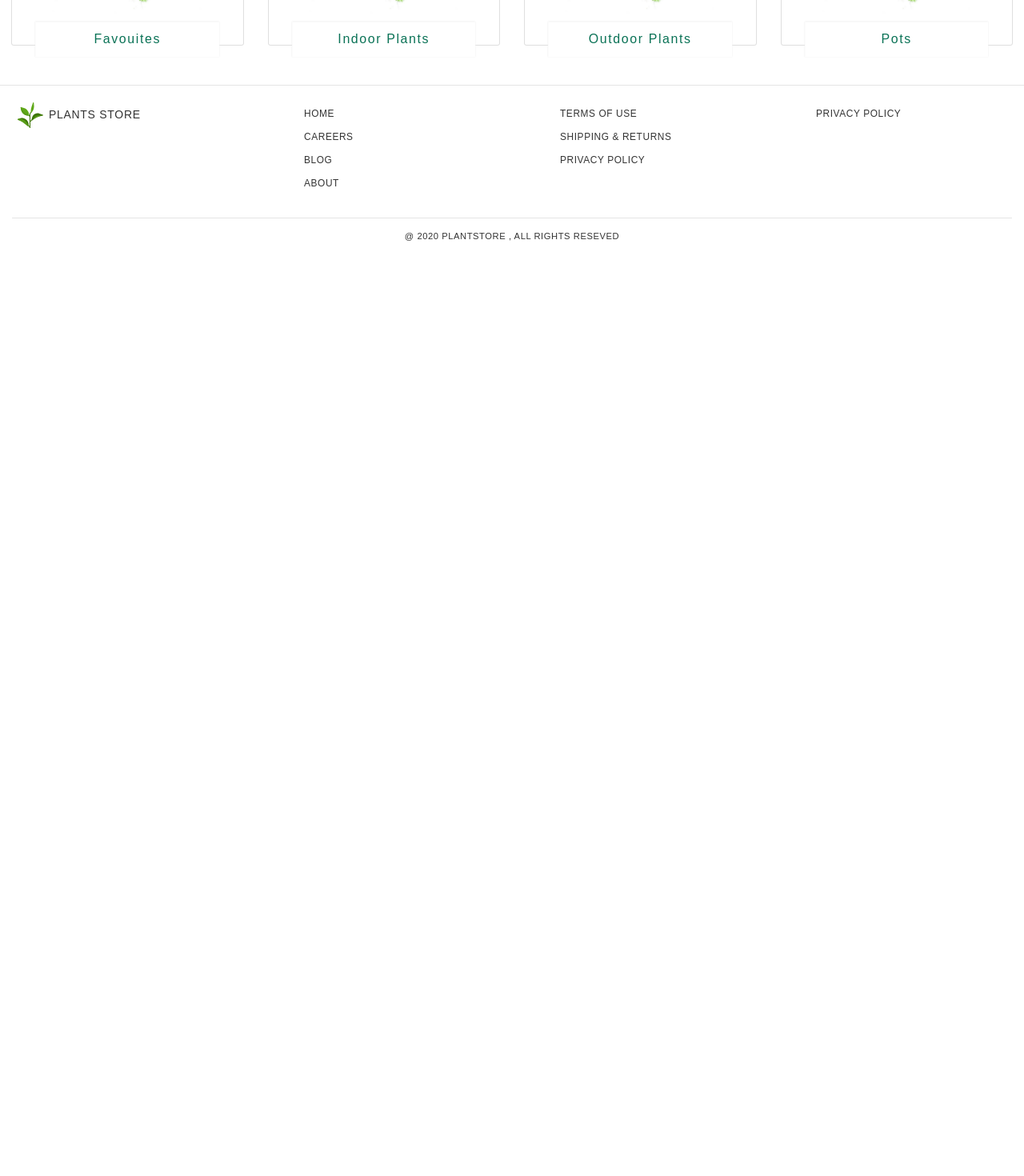
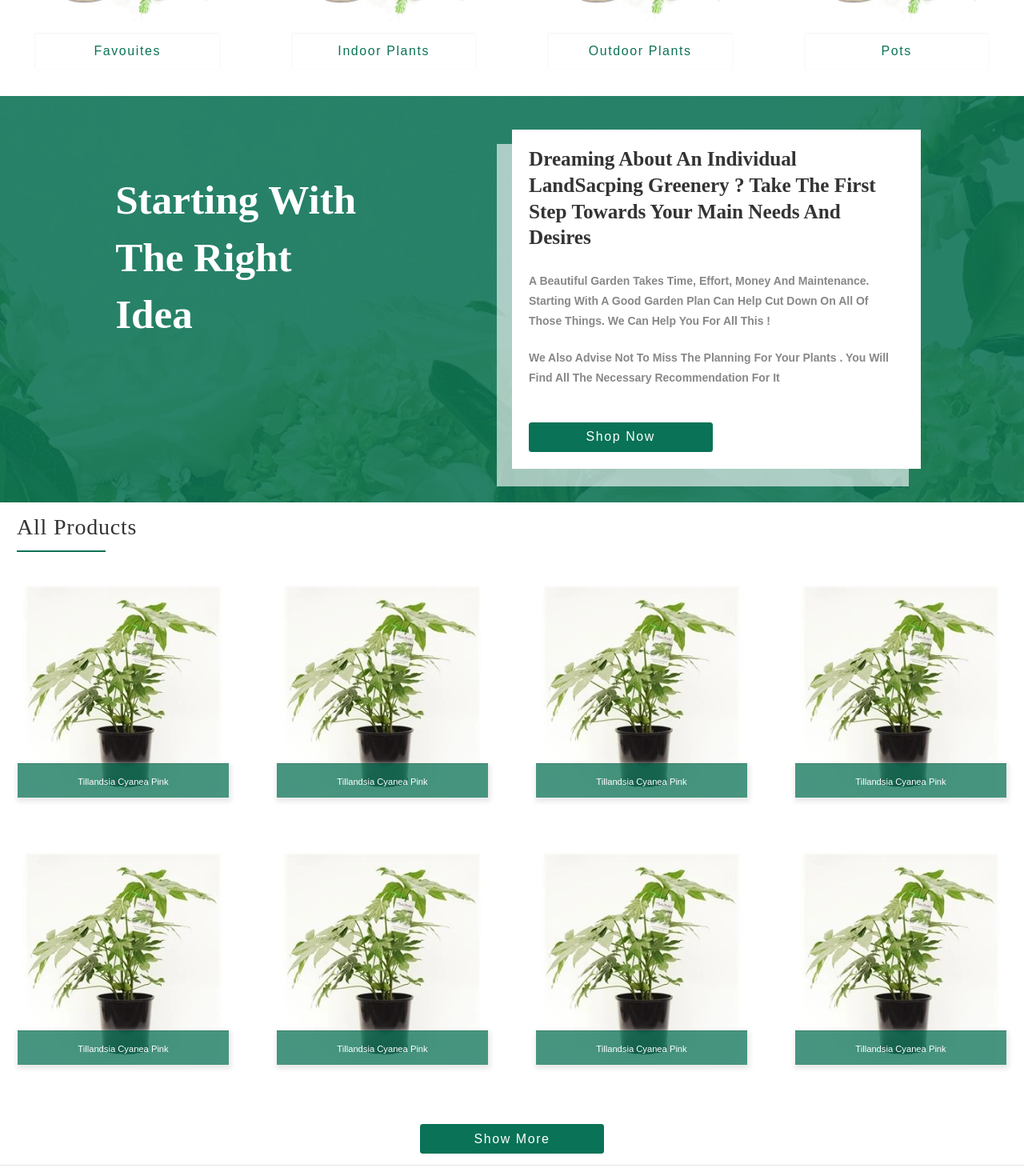
Before and after one commit to eslamaboudesheesh/PlantsStore, a Next.js app: page / in a window 1280 px wide. Shown: the part 1200-2670 px from the top of the page at 80% size. Before the commit the page ends 1525 px from the top, so only its background shows below. Built offline with nearby package versions, Linux system fonts and the light colour scheme.

Commit message:
landing page  finshied

```diff
--- /dev/null
+++ b/component/Home-Component/AboutUs.js
@@ -0,0 +1,37 @@
+import React from "react";
+
+export default function AboutUs() {
+  return (
+    <>
+      <section className="AboutUs__section">
+
+
+      <div className="color-overlay"></div>
+       <div className ="AboutUs__wrapper">
+
+        <div className="row AboutUs__Content py-5 px-5">
+          <div className="col-md-4 col-sm-2 offset-md-1  AboutUs--Content_title py-2">
+              <h2> Starting With The Right Idea</h2></div>
+          <div className="col-md-5 col-sm-2 offset-md-1    AboutUs--Content_storty py-2 px-4">
+            <h3 className="py-3">
+              Dreaming about an individual LandSacping Greenery ? Take The First
+              Step Towards Your Main Needs and desires
+            </h3>
+            <p className="py-1">
+              A beautiful garden takes time, effort, money and maintenance.
+              Starting with a good garden plan can help cut down on all of those
+              things. we Can help you for all this !
+            </p>
+            <p className="py-1">
+           we also advise not to miss the planning for your plants . you will find all the necessary recommendation for it
+            </p>
+            <div className=' my-3'>
+            <button className="btn Main__btn text-center">Shop Now</button>
+            </div>
+          </div>
+        </div>
+        </div>
+      </section>
+    </>
+  );
+}
--- /dev/null
+++ b/component/Home-Component/AllProductList.js
@@ -0,0 +1,60 @@
+import React from 'react'
+import {CardDeck} from 'react-bootstrap'
+import CardsItem from './CardsItem'
+
+export default function AllProductList() {
+    return (
+        <>
+        <div className="px-2">
+
+        <div className=" py-2 my-2 px-2 mx-2 Sub-title">
+         <h2 >All Products</h2>
+        </div>
+            <CardDeck className="py-4">
+
+
+             <div className="col-md-3 col-sm-6">
+             <CardsItem />
+             </div>
+
+             <div className="col-md-3 col-sm-6">
+             <CardsItem />
+             </div>
+
+             <div className="col-md-3 col-sm-6">
+             <CardsItem />
+             </div>
+
+             <div className="col-md-3 col-sm-6">
+             <CardsItem />
+             </div>
+
+            </CardDeck>
+            <CardDeck className="py-4">
+
+
+              <div className="col-md-3 col-sm-6">
+              <CardsItem />
+              </div>
+
+              <div className="col-md-3 col-sm-6">
+              <CardsItem />
+              </div>
+
+              <div className="col-md-3 col-sm-6">
+              <CardsItem />
+              </div>
+
+              <div className="col-md-3 col-sm-6">
+              <CardsItem />
+              </div>
+
+             </CardDeck>
+
+             <div className=' my-3 text-center'>
+            <button className="btn Main__btn text-center">Show More</button>
+            </div>
+            </div>
+        </>
+    )
+}
--- a/component/Home-Component/CardsItem.js
+++ b/component/Home-Component/CardsItem.js
@@ -1,10 +1,10 @@
 import React from 'react'
-import { Card, Button } from 'react-bootstrap'
+import { Card } from 'react-bootstrap'
 
 export default function CardsItem() {
   return (
     <>
-      <Card className="my-2">
+      <Card className="my-3">
         <Card.Img variant="top" src="/images/PlantItem.jpg" alt="plant img " />
         <Card.Footer className="text-center" >
 
--- a/component/Home-Component/LandingPage.js
+++ b/component/Home-Component/LandingPage.js
@@ -2,6 +2,8 @@ import React from 'react'
 import HeaderCover from './HeaderCover'
 import CardSlider from './CardSlider';
 import CategoryItemList from './CategoryItemList';
+import AboutUs from './AboutUs';
+import AllProductList from './AllProductList';
 
 export default function LandingPage() {
     return (
@@ -9,6 +11,8 @@ export default function LandingPage() {
          <HeaderCover/>
          <CardSlider/>
          <CategoryItemList/>
+         <AboutUs/>
+        <AllProductList/>
         </>
     )
 }
--- /dev/null
+++ b/component/Home-Component/styles/aboutUs.scss
@@ -0,0 +1,115 @@
+.AboutUs__section{
+    position: relative;
+ background: url(../../../public/images/header.jpg) no-repeat center fixed;
+ background-size: cover;
+    .color-overlay {
+        position: absolute;
+        top: 0;
+        left: 0;
+        width: 100%;
+        height: 100%;
+        background-color: #0a7256de;
+
+    }
+    .AboutUs__wrapper {
+        position: relative;
+        top: 5%;
+        z-index: 999;
+        .Aboutus__title {
+            color: white;
+            font-family: playfair display, serif;
+            font-size: 0.7rem;
+            /* font-weight: 100; */
+            line-height: 1;
+            letter-spacing: 0.08em;
+            text-transform: none;
+          &::after{
+            content: "";
+            display: block;
+            border-bottom: 2px solid white;
+            width: 7%;
+            position: relative;
+            bottom: -6px;
+          }
+          }
+          @media (max-width: 992px) {
+            .Aboutus__title {
+              color: white;
+              font-family: playfair display, serif;
+              font-size: 0.7rem;
+              /* font-weight: 100; */
+              line-height: 1;
+              letter-spacing: 0.08em;
+              text-transform: none;
+            &::after{
+              content: "";
+              display: block;
+              border-bottom: 2px solid white;
+              width: 25%;
+              position: relative;
+              bottom: -6px;
+            }
+            }
+          }
+    }
+
+.AboutUs__Content {
+    .AboutUs--Content_title {
+         h2 {
+            color: white;
+            font-size: 4vw;
+            line-height: 1.4;
+            text-transform: capitalize;
+            overflow-wrap: break-word;
+            word-wrap: break-word;
+            width: 86%;
+            font-family: playfair display, serif;
+            font-weight: 600;
+            padding-top: 3.5vw;
+         }
+    }
+    .AboutUs--Content_storty {
+        box-shadow: -17px 20px 0px 2px #f8f9faa3;
+        background-color: white;
+        h3{
+            text-transform: capitalize;
+            font-family: playfair display, serif;
+            color: #333333;
+            line-height: 1.3;
+            font-size: 1.8rem ;
+            font-weight: 600;
+        }
+        p{
+            text-transform: capitalize;
+            color: #888888;
+           font-family: proxima-nova, sans-serif;
+            font-size: 1rem;
+            line-height: 1.8;
+            font-weight: 600;
+
+        }
+    }
+
+    @media (max-width: 992px) {
+        .AboutUs--Content_title {
+            text-align: center;
+            h2 {
+               color: white;
+               font-family: inherit;
+               font-size: 12vw;
+               font-weight: 100;
+               line-height: 1.4;
+               text-transform: none;
+               overflow-wrap: break-word;
+               word-wrap: break-word;
+               width:auto;
+               font-family: playfair display, serif;
+               padding-top: 1.5vw;
+            }
+       }
+       .AboutUs--Content_storty {
+           margin-top: 10px;
+       }
+    }
+}
+}
--- a/component/Home-Component/styles/slider.scss
+++ b/component/Home-Component/styles/slider.scss
@@ -25,3 +25,31 @@
 
     }
 }
+
+
+
+.card {
+
+    border-radius: 0 ;
+    border: none;
+    transition: all 0.1s ease-in-out;
+    &:hover{
+        cursor: pointer;
+
+        .card-overlay {
+            display: block;
+        }
+    }
+}
+.card-footer{
+    box-shadow: 1px 3px 6px 2px #e8e8e8;
+    background-color: #0a7256bf;
+    position: absolute;
+    bottom:  0;
+    width: 100%;
+    color: white;
+    font-size: 1rem;
+    z-index: 9;
+    text-transform: capitalize;
+
+}
--- a/styles/globals.scss
+++ b/styles/globals.scss
@@ -7,7 +7,7 @@
 
 @import '../component/Home-Component/styles/HeaderCover.scss';
 @import '../component/Home-Component/styles/CategoryCard.scss';
-
+@import '../component/Home-Component/styles/aboutUs.scss';
 @import '../component/Home-Component/styles/slider.scss';
 @import '../component/Home-Component/styles/cardsListItem.scss';
 @import "../node_modules/slick-carousel/slick/slick.css";
```
